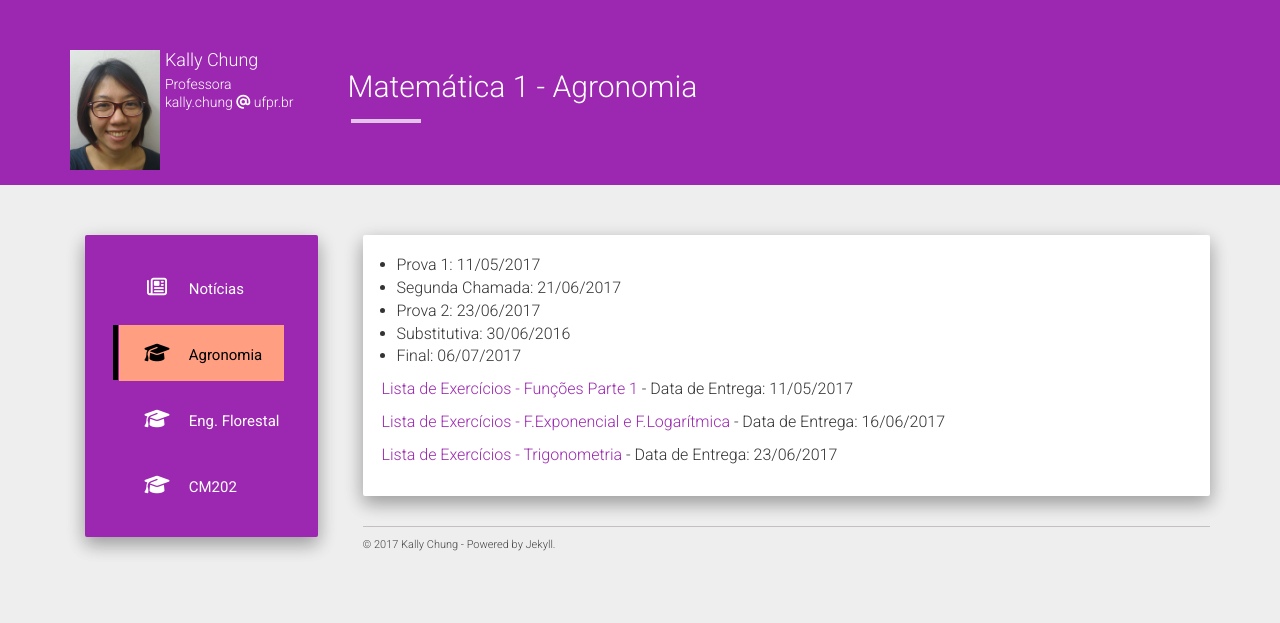
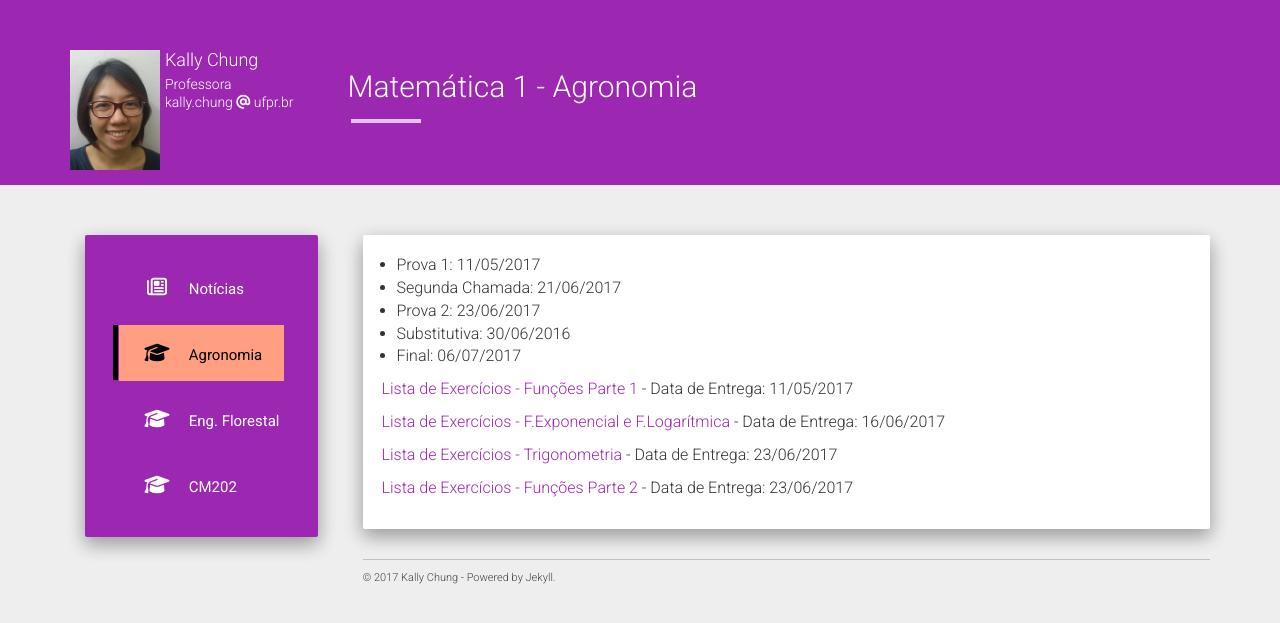
Before and after one commit to chunggnuhc/chunggnuhc.github.io, a Jekyll site: the page built from agronomia.md, in a window 1280 px wide. Shown: the top 623 px of the page. Built offline with Jekyll 4.4.1, drawn with Linux system fonts in a browser that asks for light colours; nearby versions of some CDN libraries.

Commit message:
Lista de OperFuncoes adicionada

```diff
--- a/agronomia.md
+++ b/agronomia.md
@@ -15,3 +15,5 @@ permalink: /agronomia/
 [Lista de Exercícios - F.Exponencial e F.Logarítmica](/disciplinas/listaExp-Log.pdf) - Data de Entrega: 16/06/2017
 
 [Lista de Exercícios - Trigonometria](/disciplinas/listaTrig.pdf) - Data de Entrega: 23/06/2017
+
+[Lista de Exercícios - Funções Parte 2](/disciplinas/listaOperFuncoes.pdf) - Data de Entrega: 23/06/2017
```
